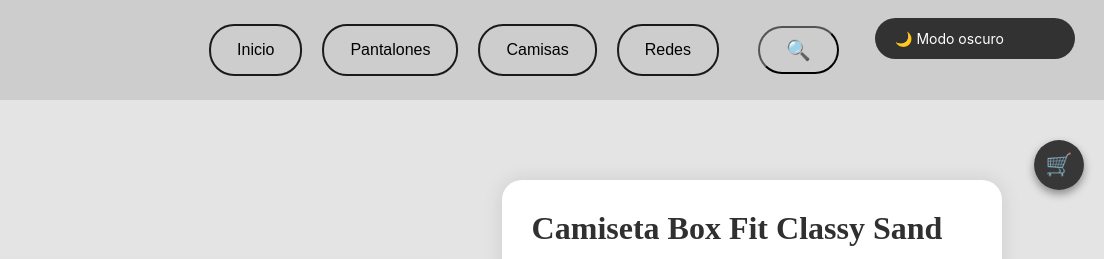
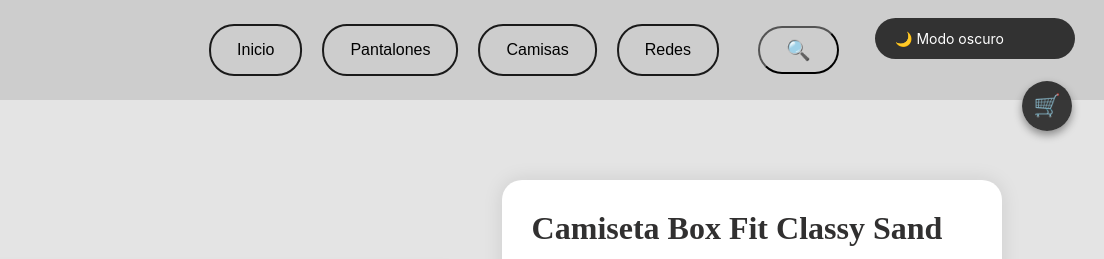
Before and after one commit to kaennot/Noxhood, a plain HTML site: page camisa2.html in a window 1280 px wide. Shown: the top 259 px of the page, 176-1280 px from the left. Drawn offline with Linux system fonts and the light colour scheme.

Commit message:
Update camisa2.html

```diff
--- a/camisa2.html
+++ b/camisa2.html
@@ -290,7 +290,7 @@
     <button id="modo-btn">🌙 Modo oscuro</button>
 
     <!-- Botón del carrito -->
-    <button class="btn-carrito" onclick="toggleCarrito()">🛒</button>
+   <button class="btn-carrito" style="top: 81px; right: 2.5%;" onclick="toggleCarrito()">🛒</button>
   </header>
 
   <main class="producto-detalle">
```
